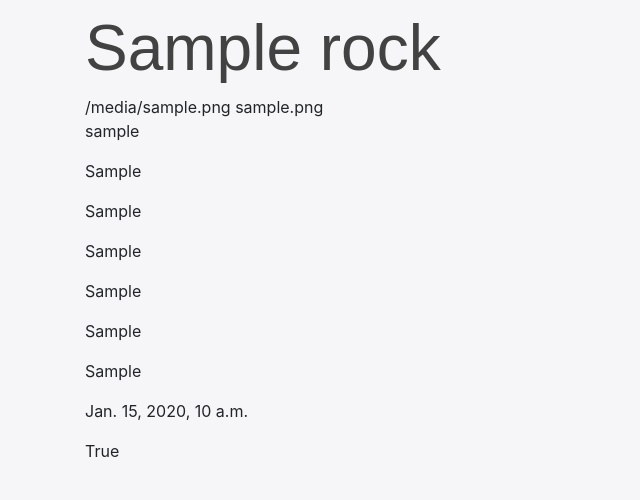
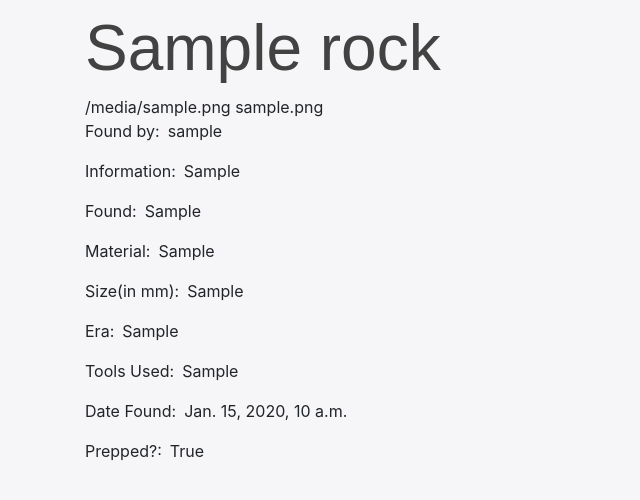
Before and after one commit to HollyT85/Django-Rocks-Fossils, a Django app: a page that uses rocks/templates/rocks/rock-info.html in a window 1280 px wide. Shown: the part 56-556 px from the top of the page, without its empty margins (0-640 px from the left). Run offline with Django 4.2, Linux system fonts and the light colour scheme; tables that the repository leaves empty hold one stand-in row (values such as "Sample post"); some web fonts are replaced.

Commit message:
rock info page basic set up

```diff
--- a/rocks/templates/rocks/rock-info.html
+++ b/rocks/templates/rocks/rock-info.html
@@ -14,24 +14,51 @@
     <img>{{rock.finished_image}}
 
     {% endif %}
+    <div class="categories">
+        <p class="mr-2">Found by: </p>
+        <p> {{rock.owner}}</p>
+    </div>
 
-    <p>{{rock.owner}}</p>
+    <div class="categories">
+        <p class="mr-2">Information: </p>
+        <p>{{rock.extra_info}}</p>
+    </div>
 
-    <p>{{rock.extra_info}}</p>
+    <div class="categories">
+        <p class="mr-2">Found: </p>
+        <p>{{rock.location}}</p>
+    </div>
 
-    <p>{{rock.location}}</p>
+    <div class="categories">
+        <p class="mr-2">Material: </p>
+        <p>{{ rock.material }}</p>
+    </div>
 
-    <p>{{ rock.material }}</p>
+    <div class="categories">
+        <p class="mr-2">Size(in mm): </p>
+        <p>{{rock.size}}</p>
+    </div>
 
-    <p>{{rock.size}}</p>
+    <div class="categories">
+        <p class="mr-2">Era: </p>
+        <p>{{rock.era}}</p>
+    </div>
 
-    <p>{{rock.era}}</p>
+    <div class="categories">
+        <p class="mr-2">Tools Used: </p>
+        <p>{{rock.tools_used}}</p>
+    </div>
 
-    <p>{{rock.tools_used}}</p>
+    <div class="categories">
+        <p class="mr-2">Date Found: </p>
+        <p>{{rock.date_found}}</p>
+    </div>
 
-    <p>{{rock.date_found}}</p>
+    <div class="categories">
+        <p class="mr-2">Prepped?: </p>
+        <p>{{rock.prepped_self}}</p>
+    </div>
 
-    <p>{{rock.prepped_self}}</p>
 
 </div>
 
--- a/static/css/base.css
+++ b/static/css/base.css
@@ -135,3 +135,11 @@ a:hover {
     border-bottom-left-radius: 5%;
     border-bottom-right-radius: 5%;
 }
+
+/* rock info display page */
+
+.categories{
+    display: flex;
+    justify-content: flex-start;
+    flex-direction: row;
+}
```
